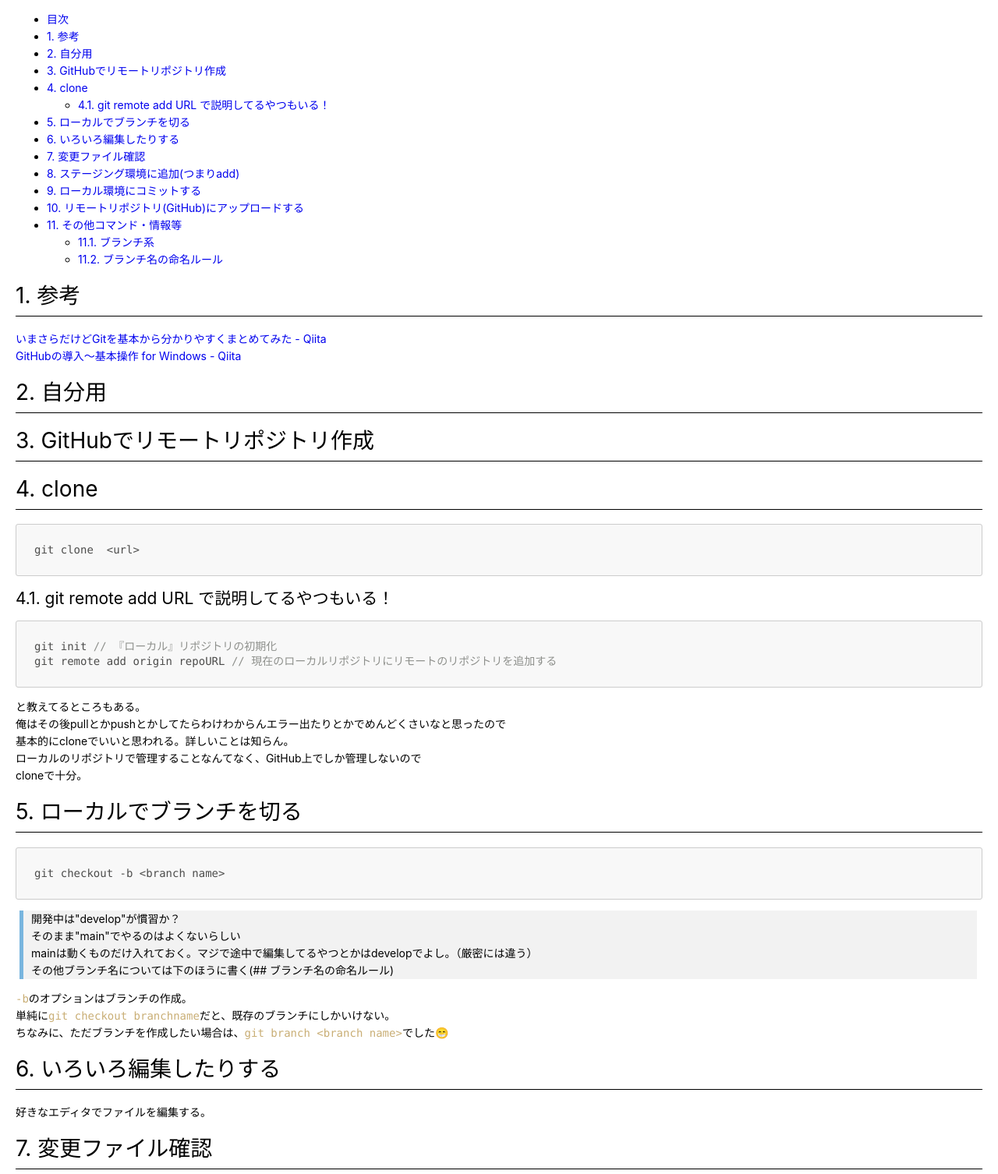
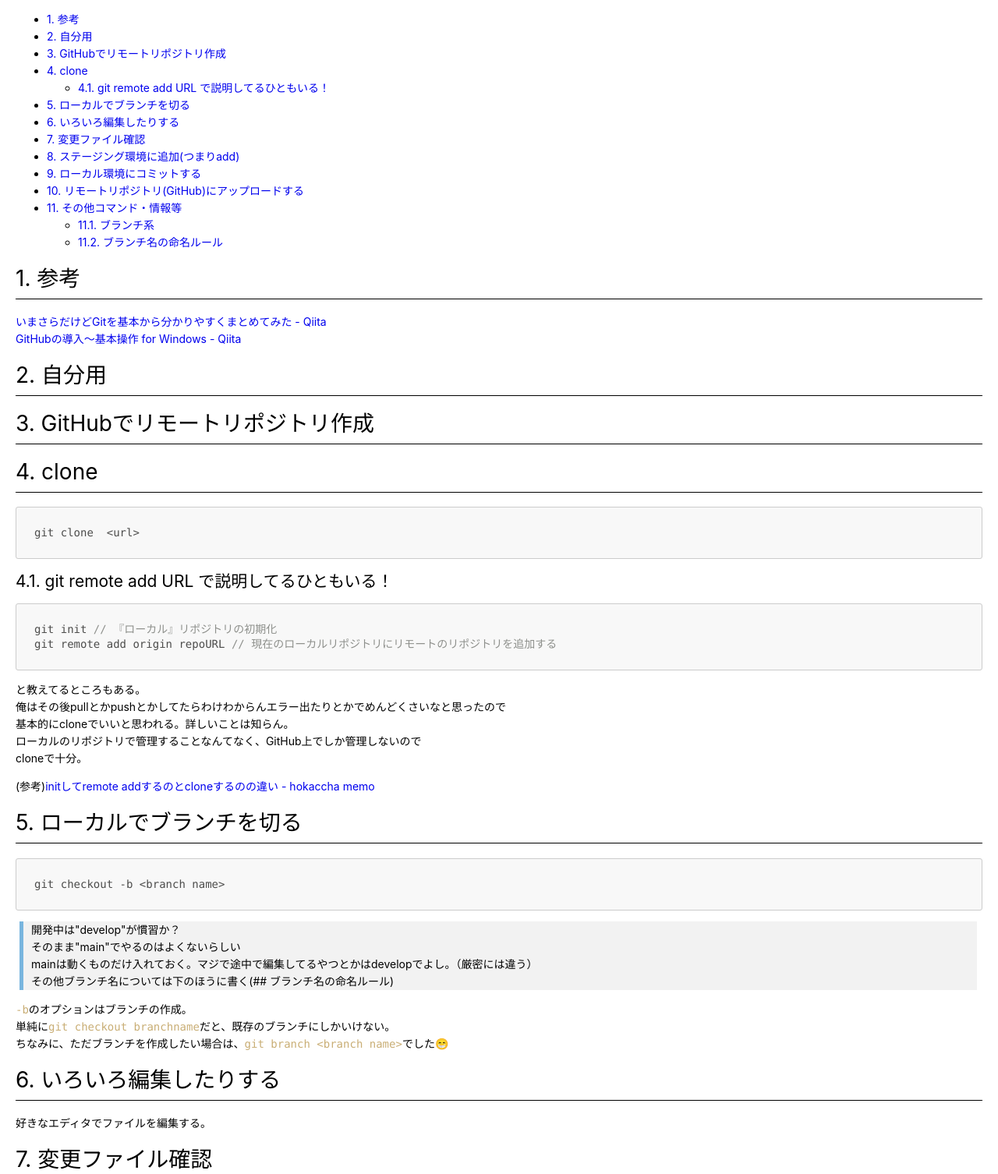
Before and after one commit to daemokra/manuals, a plain HTML site: page github.html in a window 1280 px wide. Shown: the top 1506 px of the page at 78% size. Drawn offline with Linux system fonts and the light colour scheme; a script that the page names is missing.

Commit message:
タイトルとか修正

```diff
--- a/github.html
+++ b/github.html
@@ -1,7 +1,7 @@
 <!DOCTYPE html>
 <html>
 <head>
-<title>GitHubでプッシュするまでの流れ.md</title>
+<title>GitHubマニュアル</title>
 <meta http-equiv="Content-type" content="text/html;charset=UTF-8">
 
 <style>
@@ -367,13 +367,12 @@ code {
   </script>
 <!-- TOC -->
 <ul>
-<li><a href="#%E7%9B%AE%E6%AC%A1">目次</a></li>
 <li><a href="#1-%E5%8F%82%E8%80%83">1. 参考</a></li>
 <li><a href="#2-%E8%87%AA%E5%88%86%E7%94%A8">2. 自分用</a></li>
 <li><a href="#3-github%E3%81%A7%E3%83%AA%E3%83%A2%E3%83%BC%E3%83%88%E3%83%AA%E3%83%9D%E3%82%B8%E3%83%88%E3%83%AA%E4%BD%9C%E6%88%90">3. GitHubでリモートリポジトリ作成</a></li>
 <li><a href="#4-clone">4. clone</a>
 <ul>
-<li><a href="#41-git-remote-add-url-%E3%81%A7%E8%AA%AC%E6%98%8E%E3%81%97%E3%81%A6%E3%82%8B%E3%82%84%E3%81%A4%E3%82%82%E3%81%84%E3%82%8B">4.1. git remote add URL で説明してるやつもいる！</a></li>
+<li><a href="#41-git-remote-add-url-%E3%81%A7%E8%AA%AC%E6%98%8E%E3%81%97%E3%81%A6%E3%82%8B%E3%81%B2%E3%81%A8%E3%82%82%E3%81%84%E3%82%8B">4.1. git remote add URL で説明してるひともいる！</a></li>
 </ul>
 </li>
 <li><a href="#5-%E3%83%AD%E3%83%BC%E3%82%AB%E3%83%AB%E3%81%A7%E3%83%96%E3%83%A9%E3%83%B3%E3%83%81%E3%82%92%E5%88%87%E3%82%8B">5. ローカルでブランチを切る</a></li>
@@ -398,7 +397,7 @@ code {
 <h1 id="4-clone">4. clone</h1>
 <pre class="hljs"><code><div>git clone  &lt;url&gt;
 </div></code></pre>
-<h2 id="41-git-remote-add-url-%E3%81%A7%E8%AA%AC%E6%98%8E%E3%81%97%E3%81%A6%E3%82%8B%E3%82%84%E3%81%A4%E3%82%82%E3%81%84%E3%82%8B">4.1. git remote add URL で説明してるやつもいる！</h2>
+<h2 id="41-git-remote-add-url-%E3%81%A7%E8%AA%AC%E6%98%8E%E3%81%97%E3%81%A6%E3%82%8B%E3%81%B2%E3%81%A8%E3%82%82%E3%81%84%E3%82%8B">4.1. git remote add URL で説明してるひともいる！</h2>
 <pre class="hljs"><code><div>git init <span class="hljs-comment">// 『ローカル』リポジトリの初期化</span>
 git remote add origin repoURL <span class="hljs-comment">// 現在のローカルリポジトリにリモートのリポジトリを追加する</span>
 </div></code></pre>
@@ -407,6 +406,7 @@ git remote add origin repoURL <span class="hljs-comment">// 現在のローカ
 基本的にcloneでいいと思われる。詳しいことは知らん。<br>
 ローカルのリポジトリで管理することなんてなく、GitHub上でしか管理しないので<br>
 cloneで十分。</p>
+<p>(参考)<a href="https://hokaccha.hatenablog.com/entry/20110802/1312278626">initしてremote addするのとcloneするのの違い - hokaccha memo</a></p>
 <h1 id="5-%E3%83%AD%E3%83%BC%E3%82%AB%E3%83%AB%E3%81%A7%E3%83%96%E3%83%A9%E3%83%B3%E3%83%81%E3%82%92%E5%88%87%E3%82%8B">5. ローカルでブランチを切る</h1>
 <pre class="hljs"><code><div>git checkout -b &lt;branch name&gt;
 </div></code></pre>
```
Also changed, not shown: index.html (+1 -1 lines).
